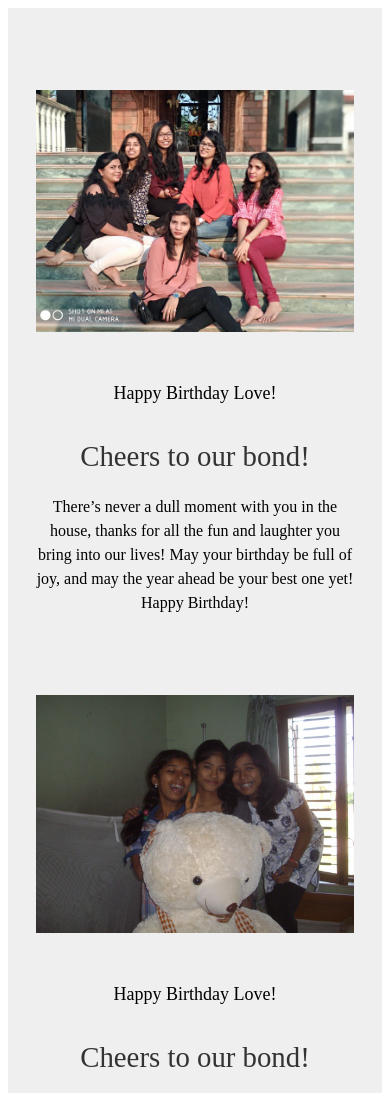
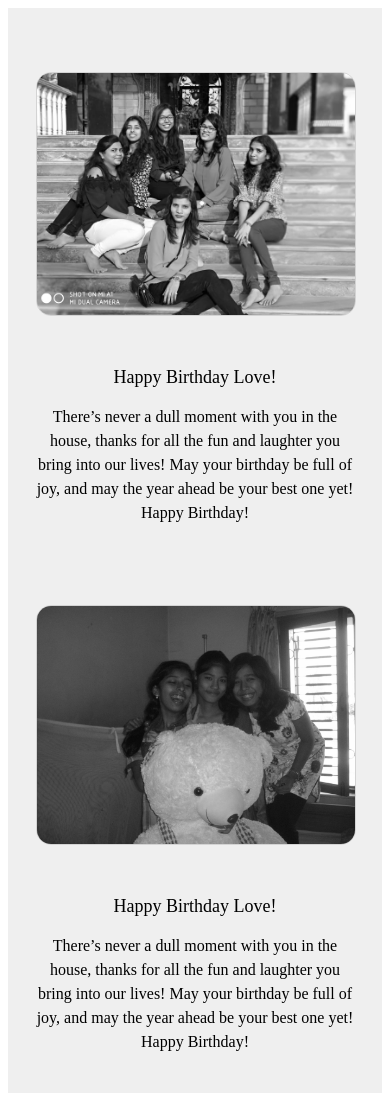
Before and after one commit to nehamahto58/birthday, a plain HTML site: page index.html in a window 390 px wide. Shown: the top 1093 px of the page. Drawn offline with Linux system fonts and the light colour scheme.

Commit message:
changed colors

```diff
--- a/index.html
+++ b/index.html
@@ -9,7 +9,6 @@
 <body>
 
      <section id="home-wrapper">
-      <img src="images/party.jpg" alt="" width="" height="">
 
         <div class="info-container">
 
@@ -21,15 +20,15 @@
              <p class="info__text--smallTitle">
                Happy Birthday Love!
              </p>
-             <p class="info__text--bigTitle">
+            <!-- <p class="info__text--bigTitle">
                Cheers to our bond!
-             </p>
+             </p>  -->
                <p>
                 There’s never a dull moment with you in the house, thanks for all the fun and laughter you bring into our lives! May your birthday be full of joy, and may the year ahead be your best one yet! Happy Birthday!
                </p>
            </div>
        </section>
-           <!-- ACCOMMODATION -->
+
 
            <section class="home-grid grid-reverse">
              <div class="home-grid__img">
@@ -38,9 +37,6 @@
              <div class="home-grid__text">
                <p class="info__text--smallTitle">
                 Happy Birthday Love!
-               </p>
-               <p class="info__text--bigTitle">
-                Cheers to our bond!
                </p>
                  <p> There’s never a dull moment with you in the house, thanks for all the fun and laughter you bring into our lives! May your birthday be full of joy, and may the year ahead be your best one yet! Happy Birthday!</p>
 
@@ -53,9 +49,6 @@
            <div class="home-grid__text">
              <p class="info__text--smallTitle">
               Happy Birthday Love!
-             </p>
-             <p class="info__text--bigTitle">
-              Cheers to our bond!
              </p>
              <p>
               There’s never a dull moment with you in the house, thanks for all the fun and laughter you bring into our lives! May your birthday be full of joy, and may the year ahead be your best one yet! Happy Birthday!
@@ -74,9 +67,6 @@
            <p class="info__text--smallTitle">
              Happy birthday Love!
            </p>
-           <p class="info__text--bigTitle">
-             Cheers to our bond!
-           </p>
            <p>
             There’s never a dull moment with you in the house, thanks for all the fun and laughter you bring into our lives! May your birthday be full of joy, and may the year ahead be your best one yet! Happy Birthday!
            </p>
--- a/style.css
+++ b/style.css
@@ -1,9 +1,5 @@
 #home-wrapper{
     background-color: #efefef;
-
-  }
-  #nav-wrapper{
-    background-color:rgba(72, 86, 95, 0.472);
 
   }
     .info-container{
@@ -16,6 +12,7 @@
       flex-flow: row wrap;
       justify-content: space-between;
       margin-bottom: 5rem;
+
   }
   .home-grid__img{
       flex-basis: 40%;
@@ -26,7 +23,23 @@
       display: block;
       height: auto;
       margin: 0 auto;
+      border-radius: 15px;
+      border: 1px solid #d6d2d2;
+      -webkit-filter: grayscale(100%);
+      filter: grayscale(100%);
+      transition: all 0.5s ease-in-out;
+      -webkit-transition: all 0.5s ease-in-out;
+      -moz-transition: all 0.5s ease-in-out;
+      -ms-transition: all 0.5s ease-in-out;
+      -o-transition: all 0.5s ease-in-out;
+      cursor: pointer;
   }
+  .home-grid__img img:hover{
+    box-shadow: 2px 2px 10px #C1A87D;
+    -webkit-filter: grayscale(0%);
+          filter: grayscale(0%);
+    }
+
   .home-grid__text{
       flex-basis: 50%;
       align-self: center;
@@ -40,17 +53,19 @@
     margin-bottom: 15px;
   }
 
-  .info__text--bigTitle {
+ /* .info__text--bigTitle {
     font-size: 2.25rem;
     line-height: 2.8125rem;
     line-height: 45px;
     color: #333333;
     margin-bottom: 30px;
-  }
+  } */
 
   .grid-reverse{
     flex-flow: row-reverse;
   }
+
+
 
   @media only screen and (max-width:900px) {
     .home-grid{
@@ -60,10 +75,10 @@
     .info__text--smallTitle {
       margin-bottom: .5rem;
     }
-    .info__text--bigTitle {
+   /* .info__text--bigTitle {
       font-size: 1.8rem;
       margin-bottom: .5rem;
-    }
+    } */
 
     .home-grid__img {
         text-align: center;
```
